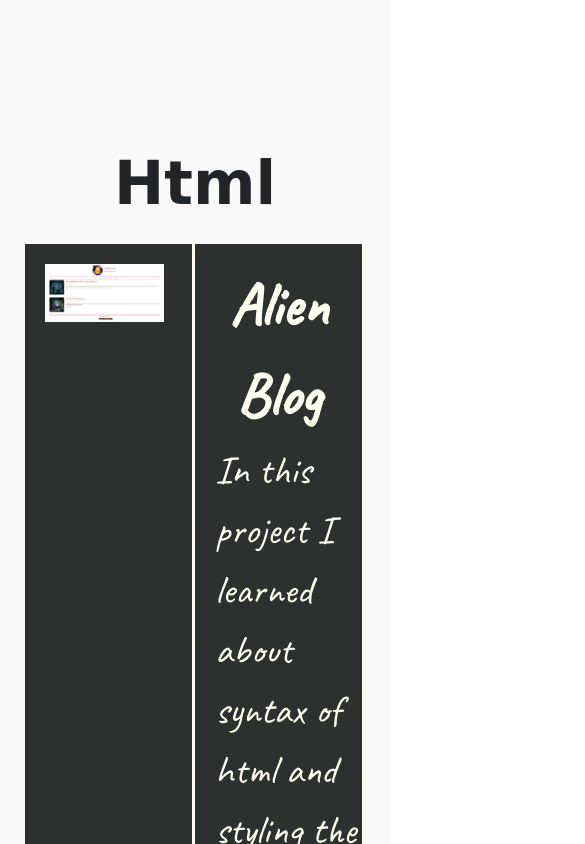
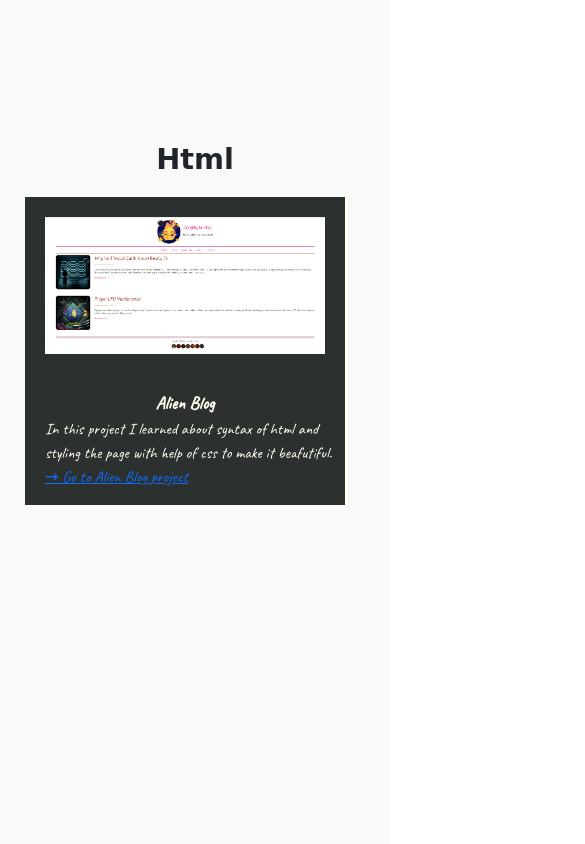
Before and after one commit to sharmamanav7/sharmamanav7.github.io, a plain HTML site: page index.html in a window 390 px wide. Shown: the part 1680-2524 px from the top of the page, 585 px wide, since content can reach past the window. Drawn offline with nearby package versions, Linux system fonts and the light colour scheme; a web font is replaced by a local one.

Commit message:
responsive design for mobile

```diff
--- a/styles.css
+++ b/styles.css
@@ -3,6 +3,7 @@ body{
     margin: 0;
     padding: 0;
 }
+
 #nav-placeholder{
     margin-bottom: 100px;
     width: 100%;
@@ -26,17 +27,20 @@ body{
 }
 .project_container{
     display: flex;
+    flex-wrap: wrap;
 }
 .project{
-    flex-basis: 50%;
     width: 50%;
-    box-flex: 1;
-    flex: 1 1 auto;
     background-color: #2C302E;
     border-right: ivory 3px solid;
 }
+@media screen and (max-width: 1100px) {
+    .project{
+      width: 95%;
+    }
+  }
 .project_image{
-    max-width: 95%;
+    max-width: 100%;
     padding: 20px;
 }
 .project_description{
@@ -46,7 +50,7 @@ body{
     color: ivory;
     font-family: 'Caveat', cursive;
     text-align: center;
-    font-size: 60px;
+    font-size: large;
     padding: 0;
     margin: 0;
 
@@ -55,13 +59,13 @@ body{
     padding-left: 20px;
     color: ivory;
     font-family: 'Caveat', cursive;
-    font-size: 40px;
+    font-size: medium;
 }
 .web_technology{
 
     font-family: 'Knewave', cursive;
     text-align: center;
-    font-size: 60px;
+    font-size: larger;
 }
 footer{
     text-align: center;
```
